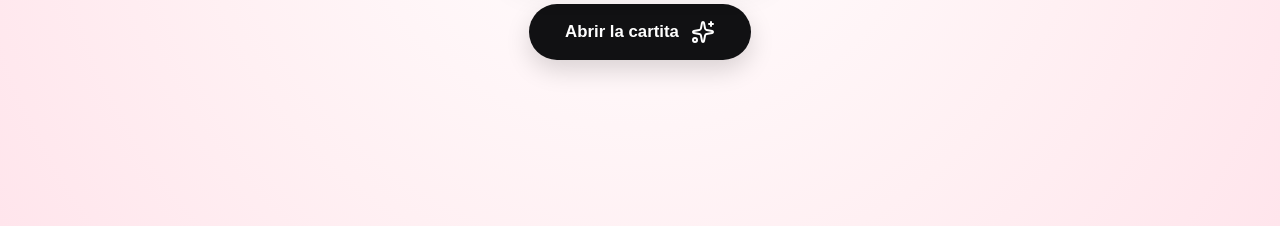
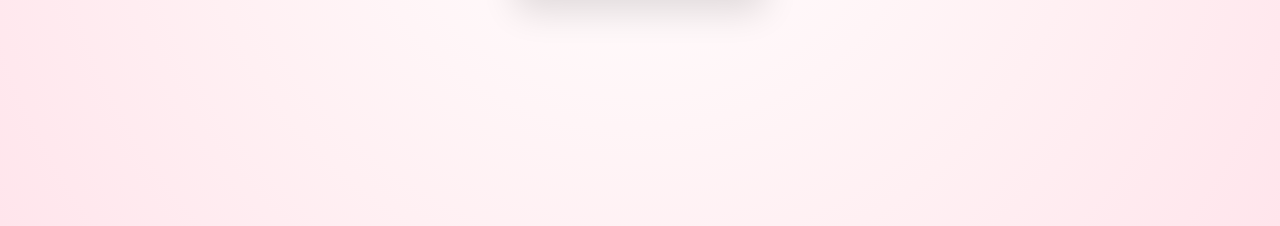
Before and after one commit to kaidshop/isa-teamo, a plain HTML site: page index.html in a window 1280 px wide. Shown: the part 574-800 px from the top of the page. Drawn offline with nearby package versions, Linux system fonts and the light colour scheme; a web font is replaced by a local one.

Commit message:
Add files via upload

```diff
--- a/index.html
+++ b/index.html
@@ -58,10 +58,6 @@
           <p>Toca para abrir</p>
         </div>
       </div>
-      <button class="open-btn" id="open-letter-btn">
-        <span>Abrir la cartita</span>
-        <i data-lucide="sparkles"></i>
-      </button>
     </div>
   </section>
 
```
